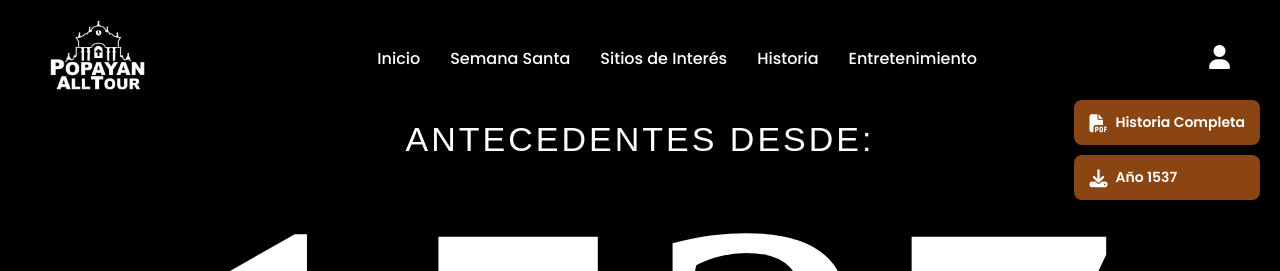
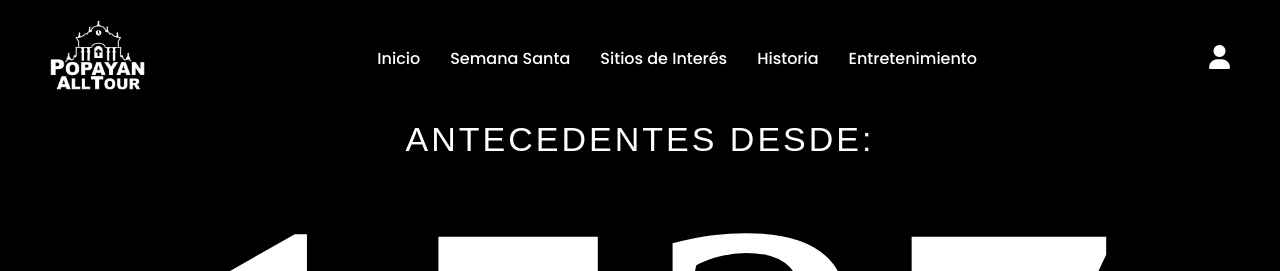
Before and after one commit to Dys4in/popayan_alltour, a Django app: page /histori/ in a window 1280 px wide. Shown: the top 271 px of the page. Run offline with Django 5.2, Linux system fonts and the light colour scheme; some web fonts are replaced.

Commit message:
Ini artooo

```diff
--- a/popayan_all_tour1/templates/historia.html
+++ b/popayan_all_tour1/templates/historia.html
@@ -164,14 +164,7 @@
 
 
     <!-- Después del nav o donde prefieras -->
-    <div class="pdf-buttons" style="position: fixed; top: 100px; right: 20px; z-index: 1000;">
-        <a href="{% url 'pdf_historia_completa' %}" class="btn-pdf btn-completo" title="Descargar historia completa">
-            <i class="fas fa-file-pdf"></i> Historia Completa
-        </a>
-        <a href="{% url 'pdf_historia_año' datos.ano %}" class="btn-pdf btn-año" title="Descargar este año">
-            <i class="fas fa-download"></i> Año {{ datos.ano }}
-        </a>
-    </div>
+
 
     <!-- Footer -->
     <footer class="footer">
```
